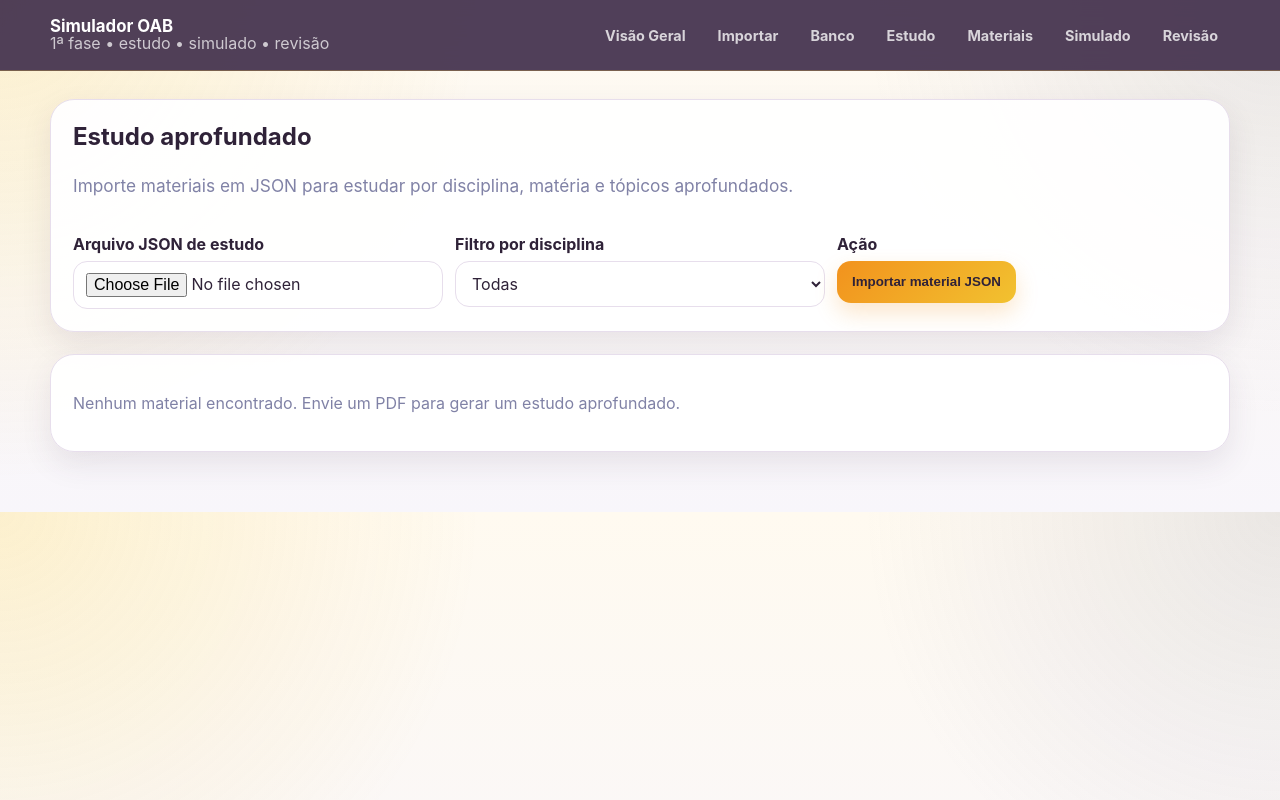
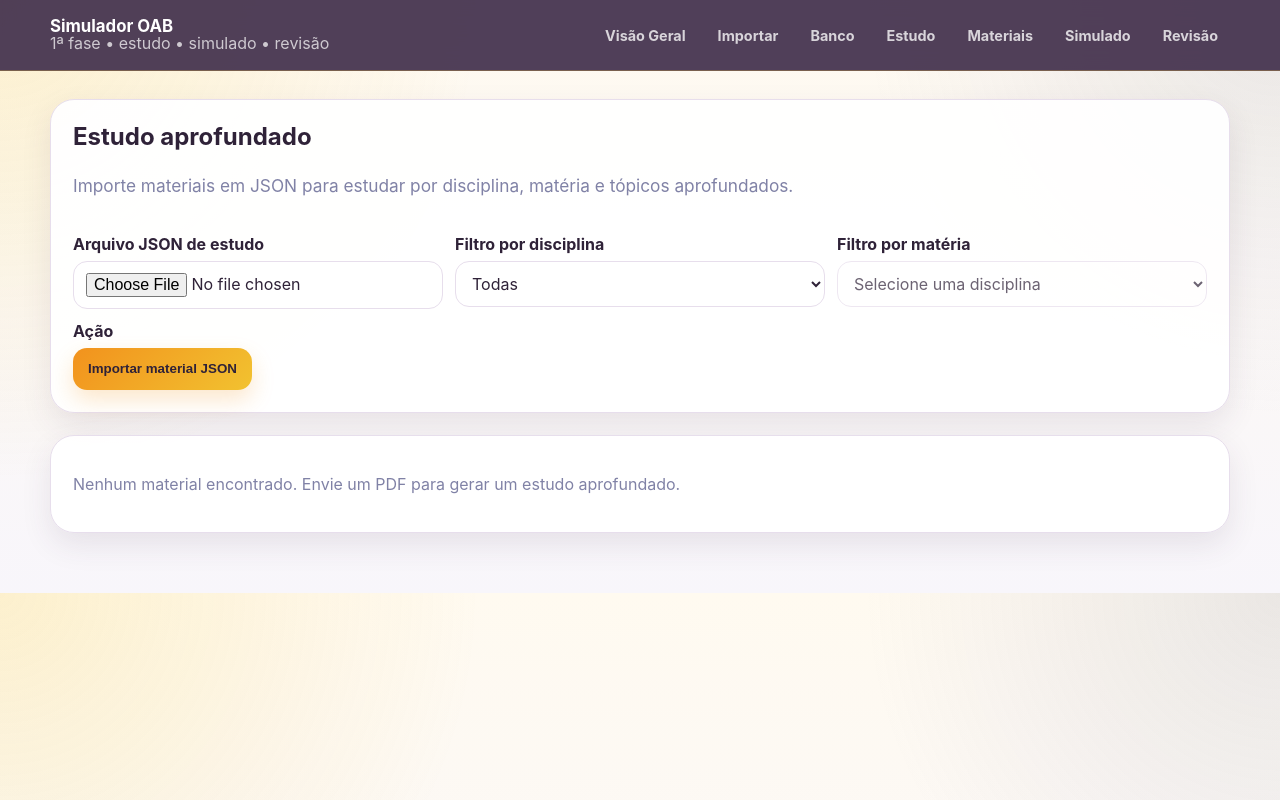
Before and after one commit to AngelicaRafaela/simulador-oab, a Next.js app: page /materiais in a window 1280 px wide. Built offline with nearby package versions, Linux system fonts and the light colour scheme.

Commit message:
matérias

```diff
--- a/app/globals.css
+++ b/app/globals.css
@@ -1324,3 +1324,17 @@
   white-space: pre-wrap;
   word-break: break-word;
 }
+
+.material-breadcrumb {
+  display: flex;
+  flex-wrap: wrap;
+  gap: 8px;
+  align-items: center;
+  color: var(--muted);
+  font-weight: 800;
+  margin-bottom: 10px;
+}
+
+.material-breadcrumb strong {
+  color: var(--accent);
+}
--- a/app/materiais/page.tsx
+++ b/app/materiais/page.tsx
@@ -55,6 +55,7 @@
   const [selectedId, setSelectedId] = useState("");
   const [selectedTopicIndex, setSelectedTopicIndex] = useState(0);
   const [disciplineFilter, setDisciplineFilter] = useState("");
+  const [matterFilter, setMatterFilter] = useState("");
   const [file, setFile] = useState<File | null>(null);
   const [loading, setLoading] = useState(false);
   const [message, setMessage] = useState("");
@@ -66,21 +67,44 @@
   [materials]
 );
 
+const matters = useMemo(() => {
+  if (!disciplineFilter) return [];
+
+  return Array.from(
+    new Set(
+      materials
+        .filter((item) => item.discipline === disciplineFilter)
+        .flatMap((item) => item.topics.map((topic) => topic.title))
+    )
+  ).sort();
+}, [materials, disciplineFilter]);
+
 const filteredMaterials = useMemo(() => {
-    return materials.filter(
-      (item) => !disciplineFilter || item.discipline === disciplineFilter
-    );
-  }, [materials, disciplineFilter]);
+  return materials.filter((item) => {
+    const matchesDiscipline =
+      !disciplineFilter || item.discipline === disciplineFilter;
+
+    const matchesMatter =
+      !matterFilter ||
+      item.topics.some((topic) => topic.title === matterFilter);
+
+    return matchesDiscipline && matchesMatter;
+  });
+}, [materials, disciplineFilter, matterFilter]);
 
   const selectedMaterial =
     materials.find((item) => item.id === selectedId) ||
     filteredMaterials[0] ||
     null;
 
+const visibleTopics = selectedMaterial
+  ? selectedMaterial.topics.filter(
+      (topic) => !matterFilter || topic.title === matterFilter
+    )
+  : [];
+
 const selectedTopic =
-    selectedMaterial?.topics?.[selectedTopicIndex] ||
-    selectedMaterial?.topics?.[0] ||
-    null;
+  visibleTopics[selectedTopicIndex] || visibleTopics[0] || null;
 
 const prettifyLabel = (value: string) => {
   const normalized = value
@@ -544,6 +568,7 @@
     value={disciplineFilter}
     onChange={(event) => {
       setDisciplineFilter(event.target.value);
+      setMatterFilter("");
       setSelectedId("");
       setSelectedTopicIndex(0);
     }}
@@ -553,6 +578,31 @@
     {disciplines.map((discipline) => (
       <option key={discipline} value={discipline}>
         {discipline}
+      </option>
+    ))}
+  </select>
+</div>
+
+<div>
+  <label>Filtro por matéria</label>
+
+  <select
+    className="select"
+    value={matterFilter}
+    disabled={!disciplineFilter}
+    onChange={(event) => {
+      setMatterFilter(event.target.value);
+      setSelectedId("");
+      setSelectedTopicIndex(0);
+    }}
+  >
+    <option value="">
+      {disciplineFilter ? "Todas as matérias" : "Selecione uma disciplina"}
+    </option>
+
+    {matters.map((matter) => (
+      <option key={matter} value={matter}>
+        {matter}
       </option>
     ))}
   </select>
@@ -670,11 +720,11 @@
                   <h3>Matérias</h3>
 
                   <div className="materials-topic-list">
-                    {selectedMaterial.topics.map((topic, index) => (
+                    {visibleTopics.map((topic, index) => (
   <button
     key={`${topic.title}-${index}`}
     className={`topic-button ${
-                          selectedTopicIndex === index ? "active" : ""
+      selectedTopic?.title === topic.title ? "active" : ""
     }`}
     onClick={() => setSelectedTopicIndex(index)}
   >
@@ -691,12 +741,16 @@
                     </p>
                   ) : (
                     <>
-                      <span className="badge">{selectedMaterial.discipline}</span>
+                      <div className="material-breadcrumb">
+  <span>{selectedMaterial.discipline}</span>
+  <strong>›</strong>
+  <span>{selectedTopic.title}</span>
+</div>
 
 <h2>{selectedTopic.title}</h2>
 
 <p className="muted">
-  Matéria dentro de {selectedMaterial.discipline}
+  Conteúdo de estudo da matéria selecionada.
 </p>
 
                       {selectedTopic.sections && selectedTopic.sections.length > 0 ? (
```
Lines whose indentation alone changed are shown as unchanged.
